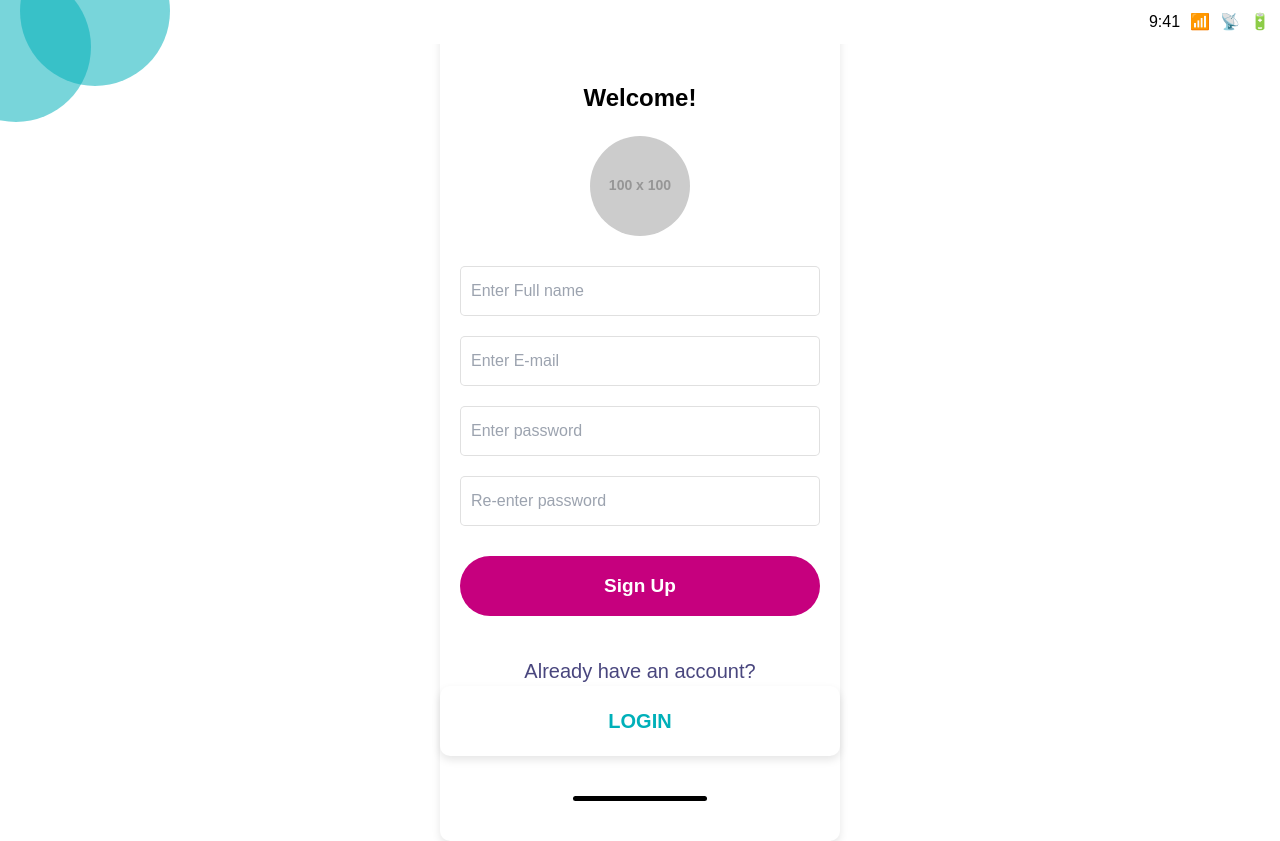
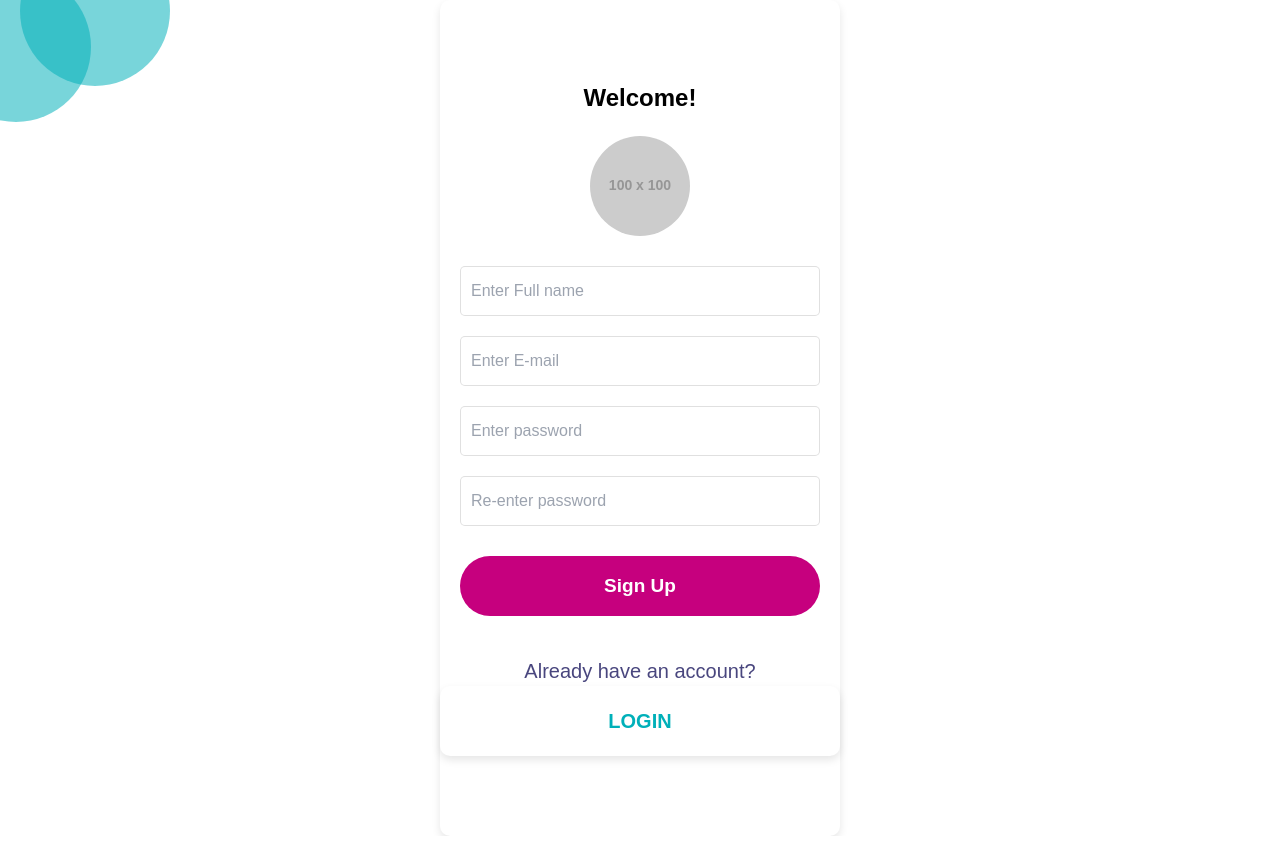
Before and after one commit to megablazikenabhishek/db-hackthon-dementia, a React (Create React App) app in the folder webapp/: page /signin in a window 1280 px wide. Built offline with nearby package versions, Linux system fonts and the light colour scheme.

Commit message:
refactoring

```diff
--- a/webapp/src/App.css
+++ b/webapp/src/App.css
@@ -3,3 +3,7 @@
   padding: 0;
   box-sizing: border-box;
 }
+
+body {
+  font-family: 'Poppins', sans-serif;
+}
--- a/webapp/src/App.js
+++ b/webapp/src/App.js
@@ -1,11 +1,10 @@
 import React from 'react';
 import { BrowserRouter, Routes, Route } from "react-router-dom";
 import './App.css';
-// import LogInPage from './pages/loginPage/loginPage';
 import NotFoundPage from './pages/notFoundPage/notFoundPage';
 import DashboardPage from './pages/dashboardPage/dashboardPage';
-import Login from './components/Login/Login';
-import SignIn from './components/SignIn/SignIn';
+import Login from './pages/loginPage/Login';
+import SignIn from './pages/signInPage/SignIn';
 
 function App() {
   return (
@@ -13,8 +12,8 @@ function App() {
       <Routes>
         <Route path='/' element={<DashboardPage />}/>
         <Route path='/login' element={<Login />}/>
+        <Route path='/signin' element={<SignIn />}/>
         <Route path='*' element={<NotFoundPage />}/>
-        <Route path='/signin' element={<SignIn />}/>
       </Routes>
     </BrowserRouter>
   );
--- a/webapp/src/components/SignIn/SignIn.css
+++ /dev/null
@@ -1,163 +0,0 @@
-* {
-    box-sizing: border-box;
-  }
-
-  body, html, .SignUp {
-    margin: 0;
-    padding: 0;
-    width: 100%;
-    height: 100%;
-    font-family: 'Poppins', sans-serif;
-  }
-
-  .SignUp {
-    display: flex;
-    flex-direction: column;
-    align-items: center;
-    justify-content: center;
-    background: white;
-    padding: 20px;
-  }
-
-  .SignUp .status-bar {
-    width: 100%;
-    padding: 10px;
-    display: flex;
-    justify-content: flex-end;
-    position: absolute;
-    top: 0;
-    background: white;
-  }
-
-  .SignUp .status-bar span {
-    margin-left: 10px;
-  }
-
-  .SignUp .Ellipse1 {
-    width: 150px;
-    height: 150px;
-    background: rgba(0, 176, 185, 0.53);
-    position: absolute;
-    top: -28px;
-    left: -59px;
-    border-radius: 50%;
-  }
-  .SignUp .Ellipse2 {
-    width: 150px;
-    height: 150px;
-    background: rgba(0, 176, 185, 0.53);
-    position: absolute;
-    top: -64px;
-    left: 20px;
-    border-radius: 50%;
-  }
-
-  .SignUp .Welcome {
-    margin-top: 60px;
-    font-size: 24px;
-    font-weight: 700;
-    text-align: center;
-  }
-
-  .SignUp .Avatar {
-    margin: 20px 0;
-  }
-
-  .SignUp .Avatar img {
-    width: 100px;
-    height: 100px;
-    border-radius: 50%;
-  }
-
-  .SignUp .TextField {
-    width: 100%;
-    max-width: 400px;
-    height: 50px;
-    margin: 10px 0;
-    position: relative;
-    display: flex;
-    align-items: center;
-    background: white;
-    border-radius: 5px;
-    border: 1px solid rgba(0, 0, 0, 0.12);
-  }
-
-  .SignUp .Placeholder {
-    width: 100%;
-    height: 100%;
-    padding: 0 10px;
-    border: none;
-    font-size: 16px;
-    color: rgba(0, 0, 0, 0.38);
-    background: transparent;
-  }
-
-  .SignUp .Placeholder:focus {
-    outline: none;
-  }
-
-  .SignUp .Button {
-    width: 100%;
-    max-width: 400px;
-    height: 60px;
-    margin: 20px 0;
-    border: none;
-    border-radius: 77px;
-    font-size: 19px;
-    font-weight: 600;
-    color: white;
-    background: #C6007E;
-    cursor: pointer;
-    display: flex;
-    align-items: center;
-    justify-content: center;
-    transition: background-color 0.3s, transform 0.3s;
-  }
-
-  .SignUp .Button:hover {
-    background: #a5006b;
-    transform: scale(1.05);
-  }
-
-  .SignUp .AccountOptions {
-    text-align: center;
-    color: #49467E;
-    font-size: 20px;
-    font-weight: 400;
-    margin: 20px 0;
-  }
-
-  .SignUp .AccountOptions a {
-    color: #00B0B9;
-    font-weight: 700;
-    text-decoration: none;
-  }
-
-  .SignUp .AccountOptions a:hover {
-    text-decoration: underline;
-  }
-
-  .SignUp .BarsHomeIndicator {
-    width: 100%;
-    display: flex;
-    justify-content: center;
-    padding: 20px 0;
-    position: auto;
-    bottom: 0;
-  }
-
-  .SignUp .BarsHomeIndicator .Line {
-    width: 134px;
-    height: 5px;
-    background: black;
-    border-radius: 100px;
-  }
-
-  @media (min-width: 768px) {
-    .SignUp {
-      width: 400px;
-      margin: auto;
-      box-shadow: 0 4px 8px rgba(0,0,0,0.1);
-      border-radius: 10px;
-    }
-  }
--- a/webapp/src/components/Login/Login.css
+++ b/webapp/src/pages/loginPage/Login.css
@@ -1,15 +1,3 @@
-* {
-  box-sizing: border-box;
-}
-
-body, html, .Login {
-  margin: 0;
-  padding: 0;
-  width: 100%;
-  height: 100%;
-  font-family: 'Poppins', sans-serif;
-}
-
 .Login {
   display: flex;
   flex-direction: column;
--- a/webapp/src/components/Login/Login.js
+++ b/webapp/src/pages/loginPage/Login.js
@@ -5,12 +5,6 @@ import { FaGoogle } from 'react-icons/fa';
 const Login = () => {
   return (
     <div className="Login">
-      <div className="status-bar">
-        <span className="time">9:41</span>
-        <span className="signal">📶</span>
-        <span className="wifi">📡</span>
-        <span className="battery">🔋</span>
-      </div>
       <div className="Ellipse1"></div>
       <div className="Ellipse2"></div>
       <div className="WelcomeBack">Welcome Back!<br/></div>
@@ -32,7 +26,7 @@ const Login = () => {
         <span>Don’t have an account?</span> <a href="#" className="SignUp">Sign Up</a>
       </div>
       <div className="BarsHomeIndicator">
-        <div className="Line" />
+        {/* <div className="Line" /> */}
       </div>
     </div>
   );
--- a/webapp/src/pages/loginPage/loginPage.js
+++ /dev/null
@@ -1,11 +0,0 @@
-import React from 'react';
-
-function LogInPage() {
-    return (
-        <h1 className='text-9xl'>
-            Login Page
-        </h1>
-    )
-}
-
-export default LogInPage;
--- /dev/null
+++ b/webapp/src/pages/signInPage/SignIn.css
@@ -0,0 +1,152 @@
+
+.SignUp {
+  display: flex;
+  flex-direction: column;
+  align-items: center;
+  justify-content: center;
+  background: white;
+  padding: 20px;
+}
+
+.SignUp .status-bar {
+  width: 100%;
+  padding: 10px;
+  display: flex;
+  justify-content: flex-end;
+  position: absolute;
+  top: 0;
+  background: white;
+}
+
+.SignUp .status-bar span {
+  margin-left: 10px;
+}
+
+.SignUp .Ellipse1 {
+  width: 150px;
+  height: 150px;
+  background: rgba(0, 176, 185, 0.53);
+  position: absolute;
+  top: -28px;
+  left: -59px;
+  border-radius: 50%;
+}
+.SignUp .Ellipse2 {
+  width: 150px;
+  height: 150px;
+  background: rgba(0, 176, 185, 0.53);
+  position: absolute;
+  top: -64px;
+  left: 20px;
+  border-radius: 50%;
+}
+
+.SignUp .Welcome {
+  margin-top: 60px;
+  font-size: 24px;
+  font-weight: 700;
+  text-align: center;
+}
+
+.SignUp .Avatar {
+  margin: 20px 0;
+}
+
+.SignUp .Avatar img {
+  width: 100px;
+  height: 100px;
+  border-radius: 50%;
+}
+
+.SignUp .TextField {
+  width: 100%;
+  max-width: 400px;
+  height: 50px;
+  margin: 10px 0;
+  position: relative;
+  display: flex;
+  align-items: center;
+  background: white;
+  border-radius: 5px;
+  border: 1px solid rgba(0, 0, 0, 0.12);
+}
+
+.SignUp .Placeholder {
+  width: 100%;
+  height: 100%;
+  padding: 0 10px;
+  border: none;
+  font-size: 16px;
+  color: rgba(0, 0, 0, 0.38);
+  background: transparent;
+}
+
+.SignUp .Placeholder:focus {
+  outline: none;
+}
+
+.SignUp .Button {
+  width: 100%;
+  max-width: 400px;
+  height: 60px;
+  margin: 20px 0;
+  border: none;
+  border-radius: 77px;
+  font-size: 19px;
+  font-weight: 600;
+  color: white;
+  background: #C6007E;
+  cursor: pointer;
+  display: flex;
+  align-items: center;
+  justify-content: center;
+  transition: background-color 0.3s, transform 0.3s;
+}
+
+.SignUp .Button:hover {
+  background: #a5006b;
+  transform: scale(1.05);
+}
+
+.SignUp .AccountOptions {
+  text-align: center;
+  color: #49467E;
+  font-size: 20px;
+  font-weight: 400;
+  margin: 20px 0;
+}
+
+.SignUp .AccountOptions a {
+  color: #00B0B9;
+  font-weight: 700;
+  text-decoration: none;
+}
+
+.SignUp .AccountOptions a:hover {
+  text-decoration: underline;
+}
+
+.SignUp .BarsHomeIndicator {
+  width: 100%;
+  display: flex;
+  justify-content: center;
+  padding: 20px 0;
+  position: auto;
+  bottom: 0;
+}
+
+.SignUp .BarsHomeIndicator .Line {
+  width: 134px;
+  height: 5px;
+  background: black;
+  border-radius: 100px;
+}
+
+@media (min-width: 768px) {
+  .SignUp {
+    width: 400px;
+    margin: auto;
+    box-shadow: 0 4px 8px rgba(0,0,0,0.1);
+    border-radius: 10px;
+  }
+}
--- a/webapp/src/components/SignIn/SignIn.js
+++ b/webapp/src/pages/signInPage/SignIn.js
@@ -4,12 +4,6 @@ import './SignIn.css';
 const SignIn = () => {
     return (
         <div className="SignUp">
-            <div className="status-bar">
-                <span className="time">9:41</span>
-                <span className="signal">📶</span>
-                <span className="wifi">📡</span>
-                <span className="battery">🔋</span>
-            </div>
             <div className="Ellipse1"></div>
             <div className="Ellipse2"></div>
             <div className="Welcome">Welcome!<br/></div>
@@ -33,7 +27,7 @@ const SignIn = () => {
                 <span>Already have an account?</span> <a href="#" className="Login">LOGIN</a>
             </div>
             <div className="BarsHomeIndicator">
-                <div className="Line" />
+                {/* <div className="Line" /> */}
             </div>
         </div>
     );
```
Also changed, not shown: 1 other file (tests, documents, lock files or other folders).
